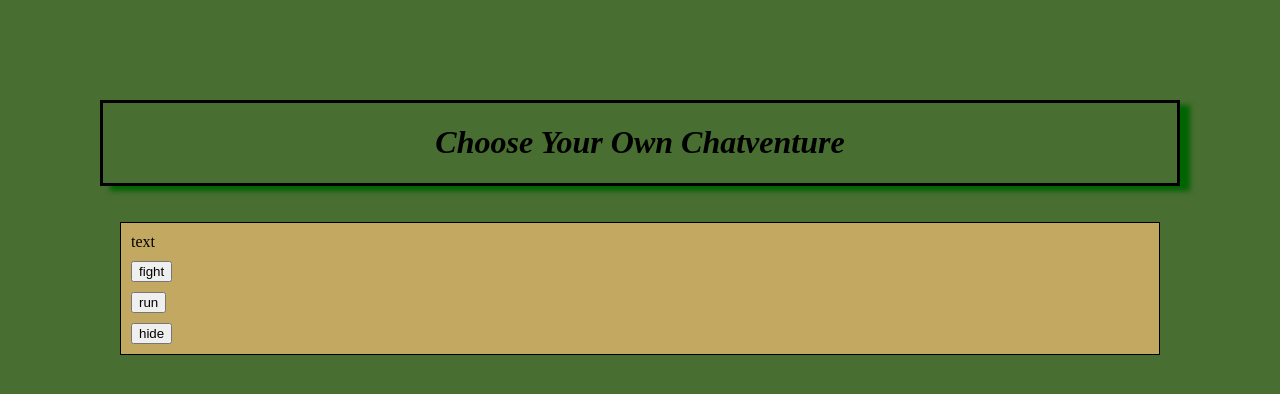
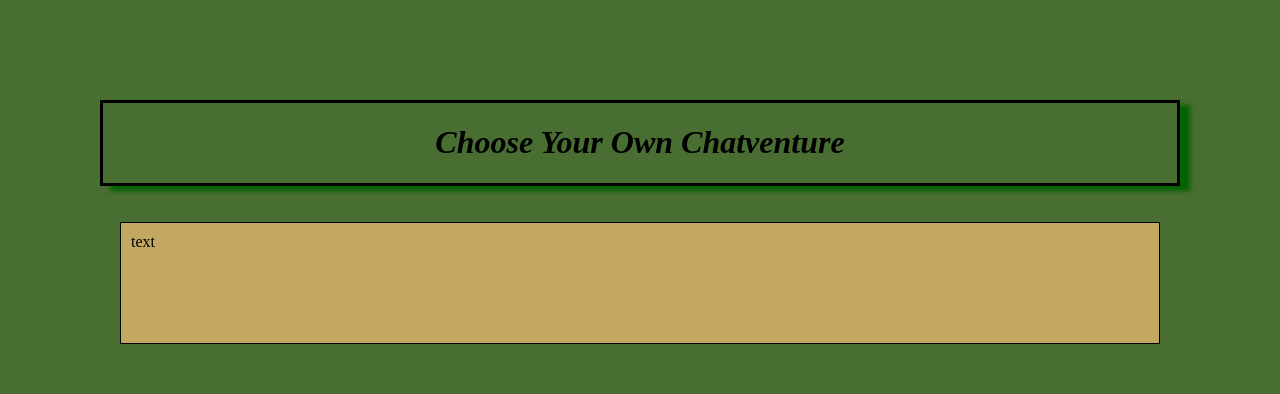
Before and after one commit to AaaDee/ChooseYouOwnChatventure, a React (Create React App) app in the folder frontend/: page / in a window 1280 px wide. Shown: the top 394 px of the page. Built offline with nearby package versions, Linux system fonts and the light colour scheme.

Commit message:
Take choices from redux

```diff
--- a/frontend/src/components/App/index.tsx
+++ b/frontend/src/components/App/index.tsx
@@ -2,24 +2,27 @@ import React from 'react';
 import { Title } from '../Title';
 import { StyledApp } from './style';
 import { TextBox } from '../TextBox';
-import { Choice } from '../../types';
+import { useSelector } from 'react-redux';
+import { selectChoices } from '../../features/choices/selectors';
 
-const choices: Choice[] = [
-  {
-    id: '1',
-    content: 'fight'
-  },
-  {
-    id: '2',
-    content: 'run'
-  },
-  {
-    id: '3',
-    content: 'hide'
-  }
-];
+// const choices: Choice[] = [
+//   {
+//     id: '1',
+//     content: 'fight'
+//   },
+//   {
+//     id: '2',
+//     content: 'run'
+//   },
+//   {
+//     id: '3',
+//     content: 'hide'
+//   }
+// ];
 
 export const App = () => {
+  const choices = useSelector(selectChoices);
+  console.log('choices', choices);
   return (
     <StyledApp>
       <Title />
--- /dev/null
+++ b/frontend/src/features/choices/selectors.ts
@@ -0,0 +1,3 @@
+import { RootState } from '../../store';
+
+export const selectChoices = (state: RootState) => state.choices.choices;
```
